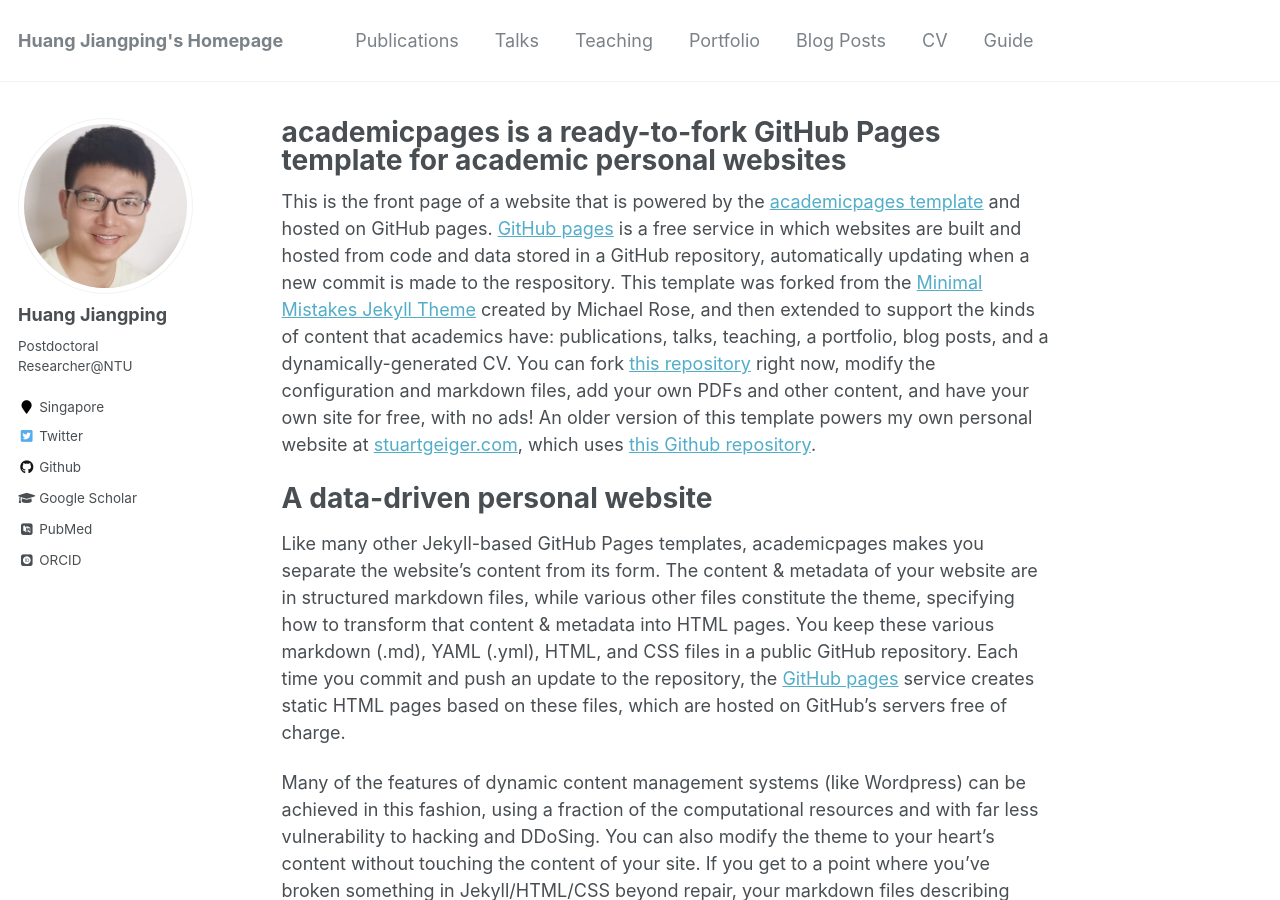
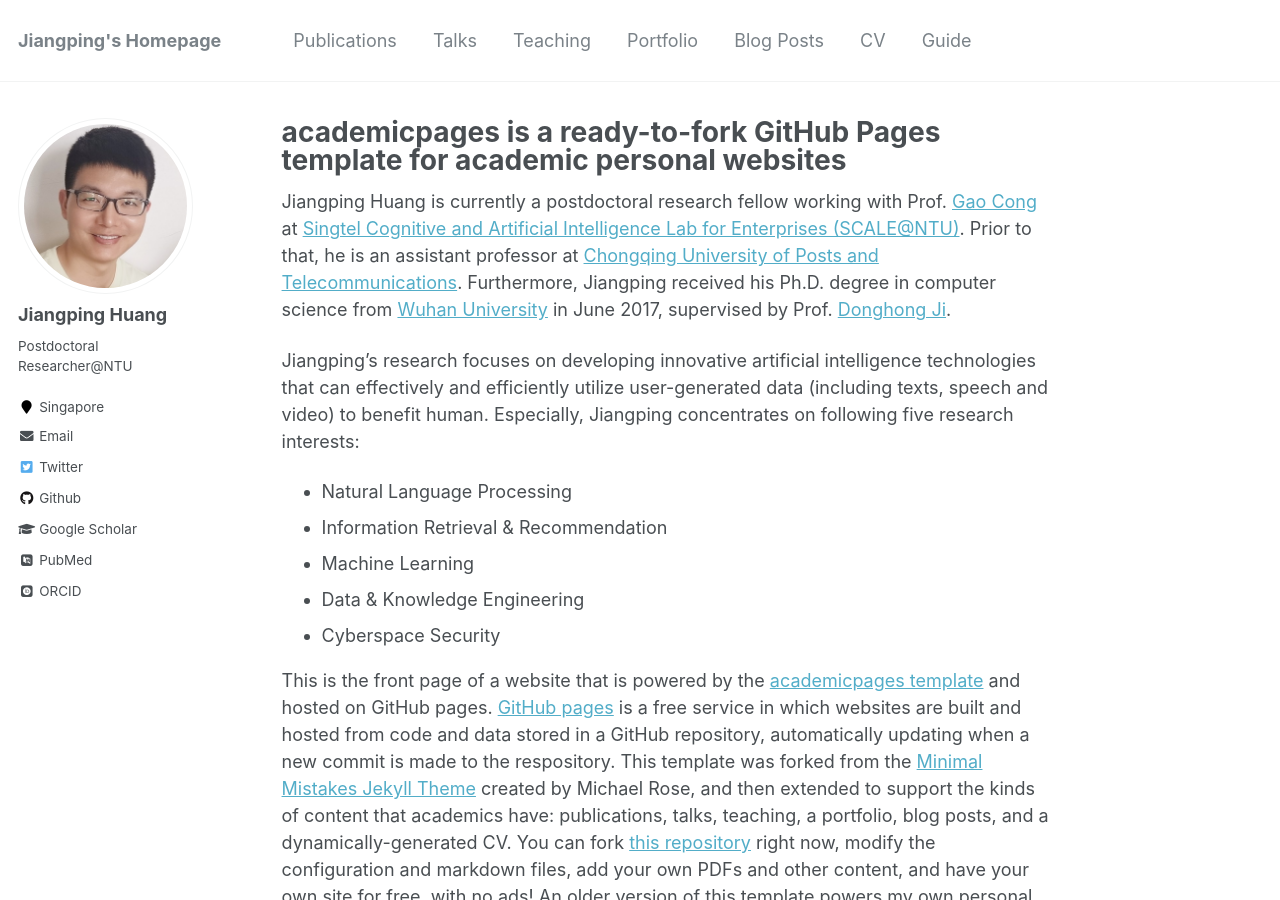
Before and after one commit to jiangpinghuang/h-jp.github.io, a Jekyll site: the page built from _pages/about.md, in a window 1280 px wide and 900 px high. Built offline with Jekyll 4.4.1, drawn with Linux system fonts in a browser that asks for light colours; some web fonts are replaced; some of the changed text lies outside the part shown.

Commit message:
inital commit

```diff
--- a/_config.yml
+++ b/_config.yml
@@ -7,9 +7,9 @@
 
 # Site Settings
 locale                   : "en-US"
-title                    : "Huang Jiangping's Homepage"
+title                    : "Jiangping's Homepage"
 title_separator          : "-"
-name                     : &name "Huang Jiangping"
+name                     : &name "Jiangping Huang"
 description              : &description "Postdoctoral Researcher@NTU"
 url                      : https://h-jp.github.io # the base hostname & protocol for your site e.g. "https://mmistakes.github.io"
 baseurl                  : "" # the subpath of your site, e.g. "/blog"
@@ -80,14 +80,14 @@ analytics:
 
 # Site Author
 author:
-  name             : "Huang Jiangping"
+  name             : "Jiangping Huang"
   avatar           : "hjp_github.png"
   bio              : "Postdoctoral Researcher@NTU"
   location         : "Singapore"
   employer         :
   pubmed           : "https://www.ncbi.nlm.nih.gov/pubmed/?term=john+snow"
-  googlescholar    : "http://yourfullgooglescholarurl.com"
-  email            :
+  googlescholar    : "https://scholar.google.com/citations?user=IulnddEAAAAJ&hl=zh-CN"
+  email            : "cs-huangjp@ntu.edu.sg"
   researchgate     :  # example: "https://www.researchgate.net/profile/yourprofile"
   uri              :
   bitbucket        :
--- a/_pages/about.md
+++ b/_pages/about.md
@@ -7,6 +7,15 @@ redirect_from:
   - /about/
   - /about.html
 ---
+
+Jiangping Huang is currently a postdoctoral research fellow working with Prof. [Gao Cong](https://personal.ntu.edu.sg/gaocong/) at [Singtel Cognitive and Artificial Intelligence Lab for Enterprises (SCALE@NTU)](https://www.ntu.edu.sg/scale). Prior to that, he is an assistant professor at [Chongqing University of Posts and Telecommunications](https://www.cqupt.edu.cn/). Furthermore, Jiangping received his Ph.D. degree in computer science from [Wuhan University](https://www.whu.edu.cn/) in June 2017, supervised by Prof. [Donghong Ji](https://cse.whu.edu.cn/info/1258/3290.htm).
+
+Jiangping's research focuses on developing innovative artificial intelligence technologies that can effectively and efficiently utilize user-generated data (including texts, speech and video) to benefit human. Especially, Jiangping concentrates on following five research interests:
++ Natural Language Processing
++ Information Retrieval & Recommendation
++ Machine Learning
++ Data & Knowledge Engineering
++ Cyberspace Security
 
 This is the front page of a website that is powered by the [academicpages template](https://github.com/academicpages/academicpages.github.io) and hosted on GitHub pages. [GitHub pages](https://pages.github.com) is a free service in which websites are built and hosted from code and data stored in a GitHub repository, automatically updating when a new commit is made to the respository. This template was forked from the [Minimal Mistakes Jekyll Theme](https://mmistakes.github.io/minimal-mistakes/) created by Michael Rose, and then extended to support the kinds of content that academics have: publications, talks, teaching, a portfolio, blog posts, and a dynamically-generated CV. You can fork [this repository](https://github.com/academicpages/academicpages.github.io) right now, modify the configuration and markdown files, add your own PDFs and other content, and have your own site for free, with no ads! An older version of this template powers my own personal website at [stuartgeiger.com](http://stuartgeiger.com), which uses [this Github repository](https://github.com/staeiou/staeiou.github.io).
 
```
